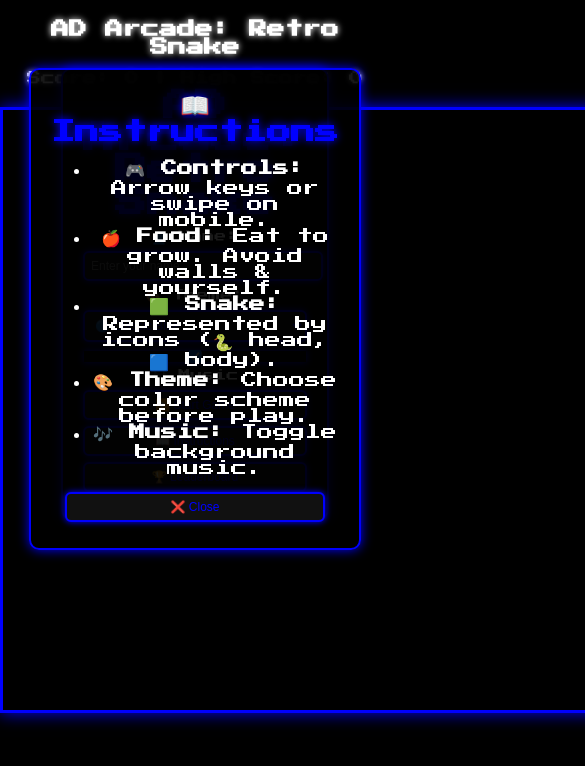
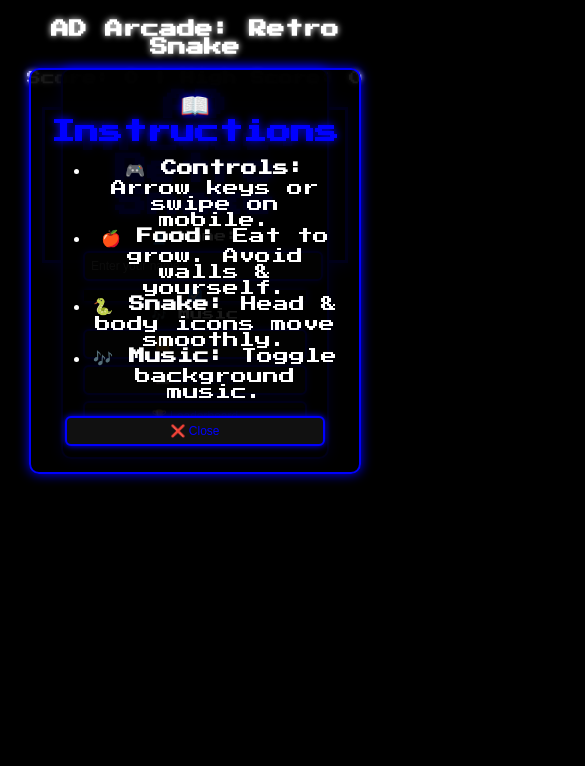
Before and after one commit to Adityasuresh109/AD-Arcade-Retro-Snake, a plain HTML site: page index.html in a window 390 px wide. Both pictures are taken after a click on the button "📖 Instructions". Shown: the top 766 px of the page, 585 px wide, since content can reach past the window. Drawn offline with Linux system fonts and the light colour scheme.

Commit message:
Update index.html

```diff
--- a/index.html
+++ b/index.html
@@ -4,9 +4,7 @@
   <meta charset="UTF-8" />
   <title>AD Arcade: Retro Snake</title>
   <link rel="stylesheet" href="style.css" />
-  <style>
-    @import url('https://fonts.googleapis.com/css2?family=Press+Start+2P&display=swap');
-  </style>
+  <style>@import url('https://fonts.googleapis.com/css2?family=Press+Start+2P&display=swap');</style>
 </head>
 <body class="classic">
   <!-- Login Panel -->
@@ -14,15 +12,7 @@
     <h1><strong>AD Arcade: Retro Snake</strong></h1>
     <label for="playerName">👤 Name:</label>
     <input type="text" id="playerName" placeholder="Enter your name" required />
-    <label for="themeSelect">🎨 Theme:</label>
-    <select id="themeSelect">
-      <option value="classic" selected>🔵 Classic Blue</option>
-      <option value="neon">🌟 Neon</option>
-      <option value="matrix">🟢 Matrix</option>
-    </select>
-    <label>
-      <input type="checkbox" id="musicToggle" checked /> 🎶 Music
-    </label>
+    <label for="musicToggle"><input type="checkbox" id="musicToggle" checked /> 🎶 Music</label>
     <button id="startGameBtn" class="no-select">▶️ Start Game</button>
     <button id="viewInstructionsBtn" class="no-select">📖 Instructions</button>
     <button id="viewLeaderboardBtn" class="no-select">🏆 Leaderboard</button>
@@ -34,8 +24,7 @@
     <ul class="instructions-list">
       <li><strong>🎮 Controls:</strong> Arrow keys or swipe on mobile.</li>
       <li><strong>🍎 Food:</strong> Eat to grow. Avoid walls & yourself.</li>
-      <li><strong>🟩 Snake:</strong> Represented by icons (🐍 head, 🟦 body).</li>
-      <li><strong>🎨 Theme:</strong> Choose color scheme before play.</li>
+      <li><strong>🐍 Snake:</strong> Head & body icons move smoothly.</li>
       <li><strong>🎶 Music:</strong> Toggle background music.</li>
     </ul>
     <button id="closeInstructionsBtn" class="no-select">❌ Close</button>
@@ -50,12 +39,8 @@
 
   <!-- Game UI -->
   <h2 id="gameTitle" class="hidden">AD Arcade: Retro Snake</h2>
-  <div id="scoreboard" class="hidden">
-    Score: <span id="score">0</span> |
-    High Score: <span id="highscore">0</span>
-  </div>
-  <!-- Enlarged playing area -->
-  <canvas id="gameCanvas" width="600" height="600" class="hidden"></canvas>
+  <div id="scoreboard" class="hidden">Score: <span id="score">0</span> | High Score: <span id="highscore">0</span></div>
+  <canvas id="gameCanvas" class="hidden"></canvas>
 
   <!-- Game Over Modal -->
   <div id="gameOverModal" class="panel hidden">
@@ -64,7 +49,7 @@
     <button onclick="location.reload()" class="no-select">🔁 Restart</button>
   </div>
 
-  <!-- Background Music -->
+  <!-- Music -->
   <audio id="bgMusic" loop preload="auto">
     <source src="background.mp3" type="audio/mp3"/>
   </audio>
```
